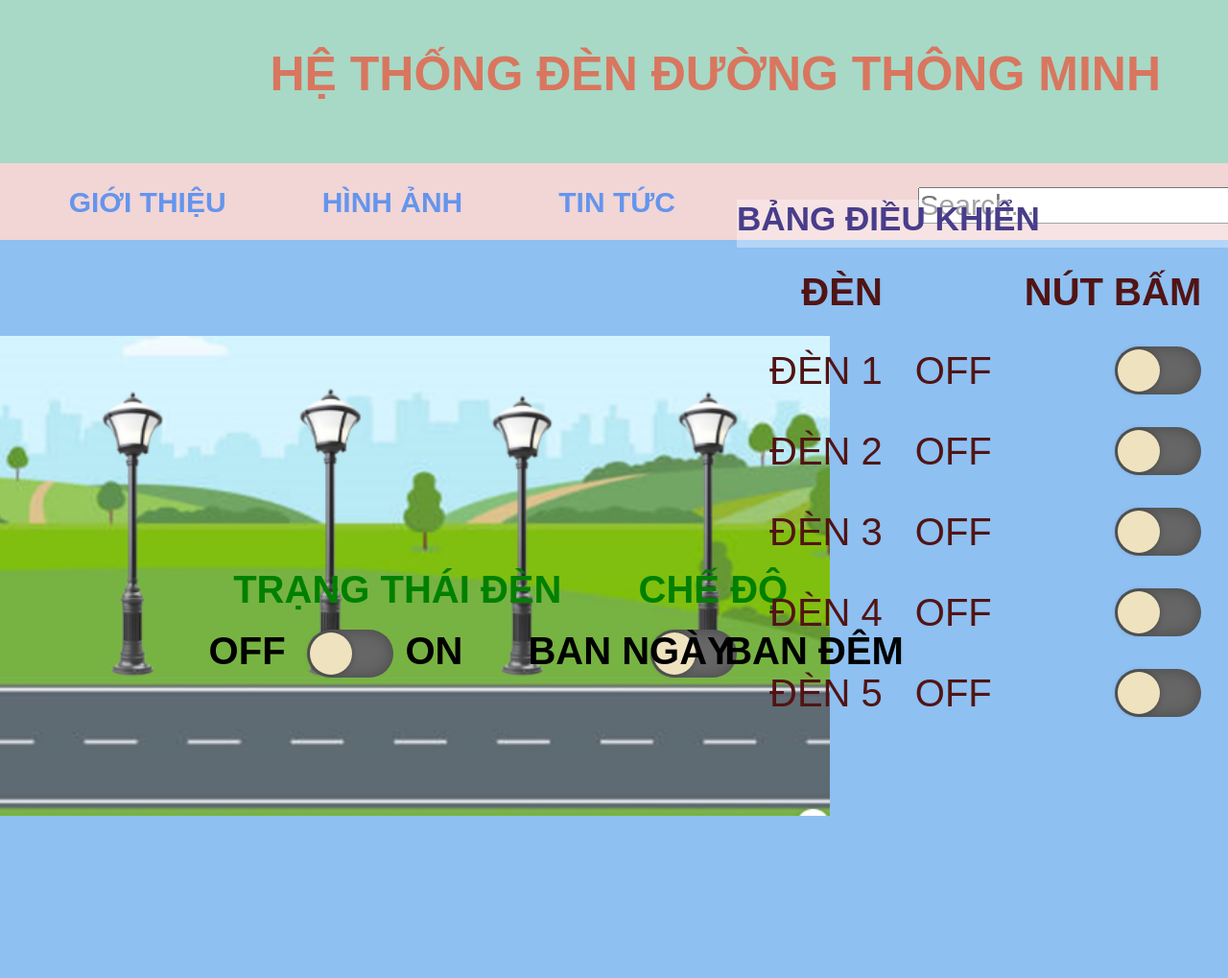
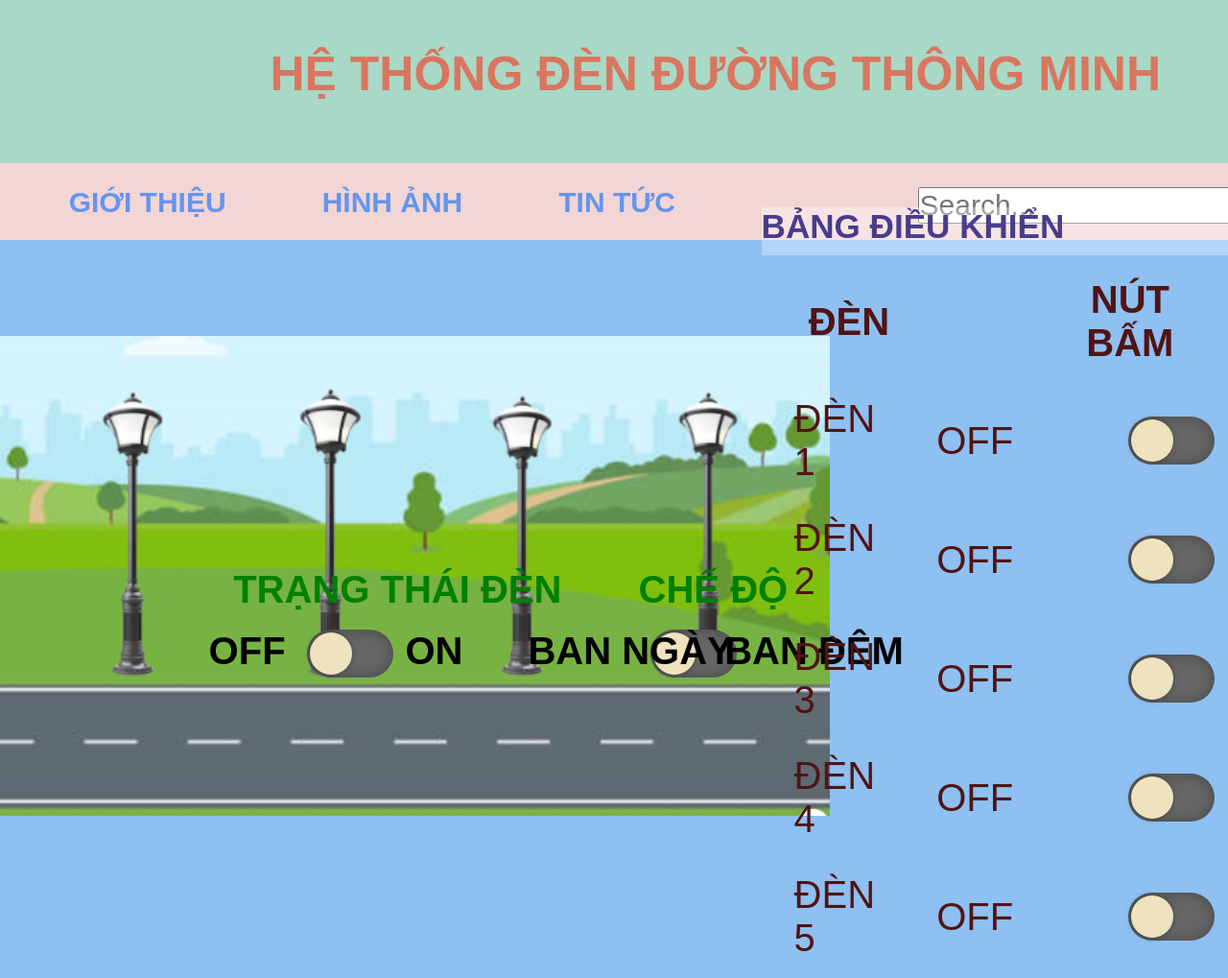
Before and after one commit to Tranghttp/Channie, a plain HTML site: page index.html in a window 1280 px wide. Shown: the top 1019 px of the page at 96% size. Before the commit the page ends 875 px from the top, so only its background shows below. Drawn offline with Linux system fonts and the light colour scheme; a script that the page names is missing.

Commit message:
Add files via upload

```diff
--- a/style.css
+++ b/style.css
@@ -126,21 +126,19 @@ body{
     align-items: center;
 }
 main.table{
-    width: 650px;
+    width: 600px;
     height: 50px;
     background-color: #fff5;
     position:absolute;
-    top: 26%;
-    left: 60%;
+    top: 27%;
+    left: 62%;
 }
 table, thead, th {
     color: #511414;
 }
 table, th, td{
     padding: 1rem;
-}
-table, tbody, td{
-    text-align:right;
+
 }
 .table_header {
     font-size: 30px;
```
